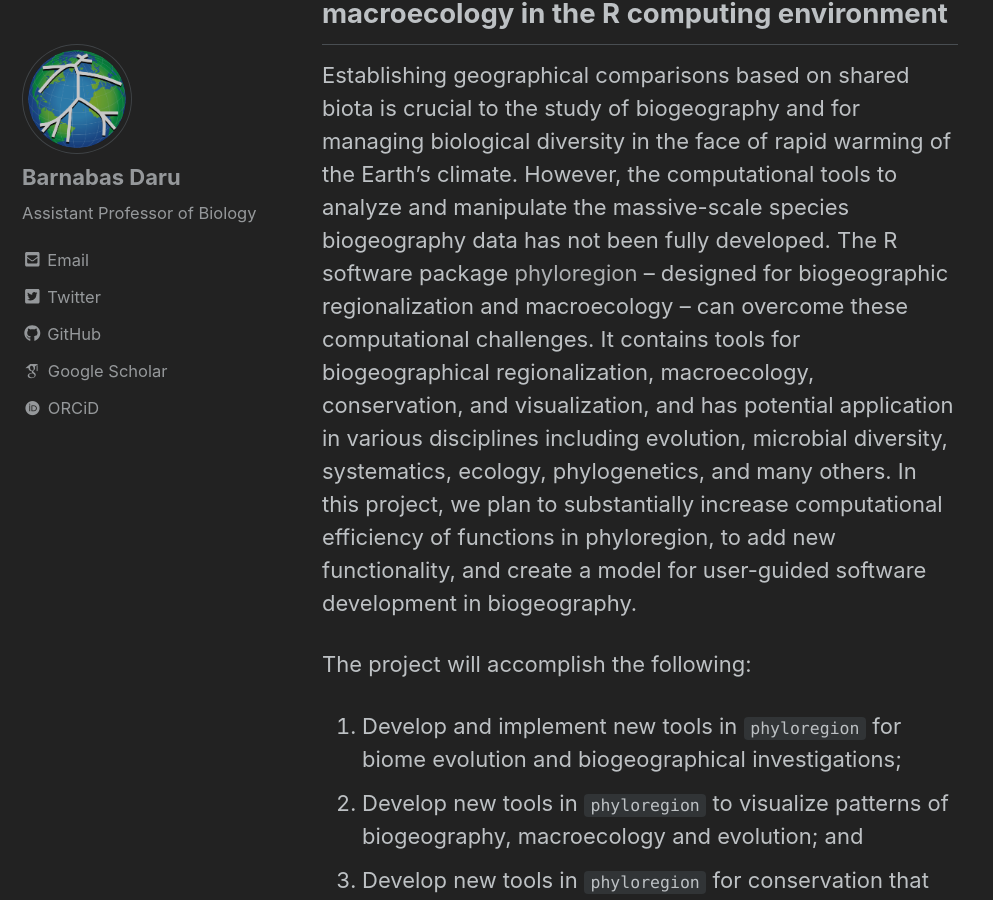
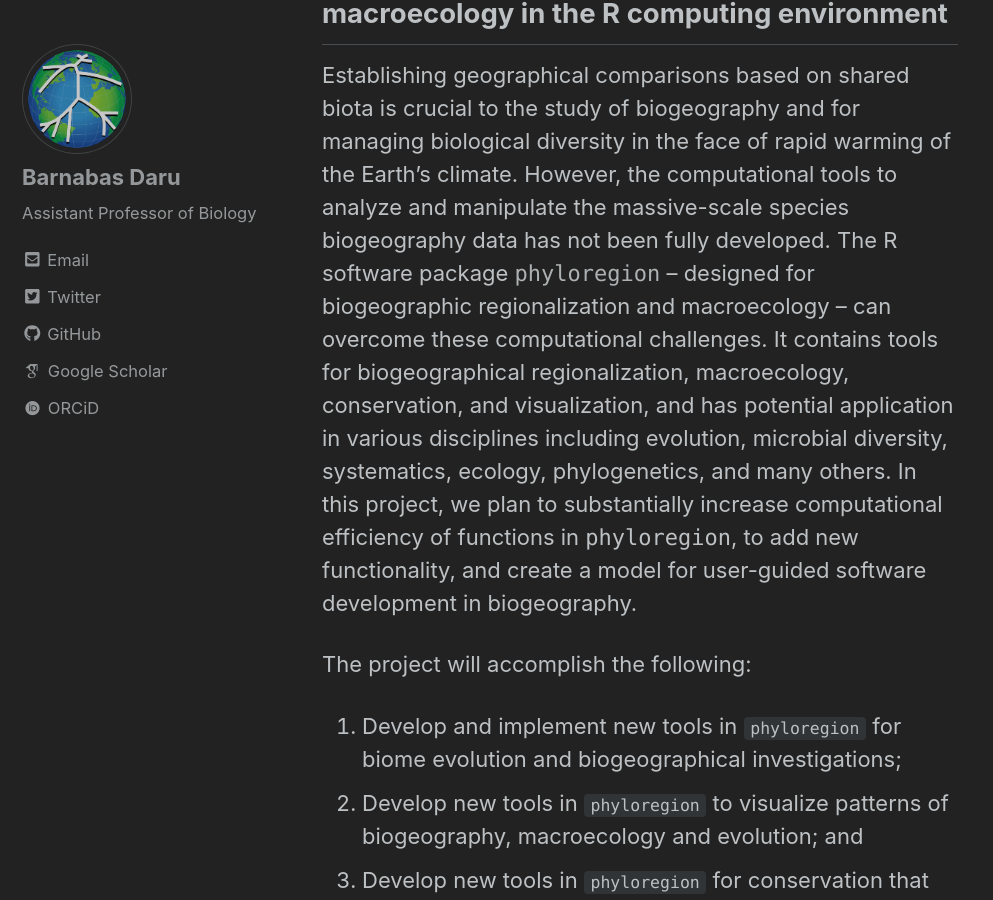
Before and after one commit to darunabas/darulab.github.io, a Jekyll site: the page built from _pages/research.html, in a window 1280 px wide and 900 px high, scrolled down 1459 px. Shown: the whole window, without its empty margins (0-993 px from the left). Built offline with Jekyll 4.4.1, drawn with Linux system fonts in a browser that asks for light colours; nearby versions of some CDN libraries; some web fonts are replaced.

Commit message:
Update research.html

```diff
--- a/_pages/research.html
+++ b/_pages/research.html
@@ -16,7 +16,7 @@ Some of the recent and ongoing research projects in the Daru lab are as follows:
 The exponential growth of species occurrence data can facilitate dynamic biodiversity analyses. However, raw biodiversity data alone should not be used indiscriminately due to inherent sampling biases, impediments that contribute to the Wallacean shortfall (i.e. the paucity of species’ geographic information). It has been suggested that the Wallacean shortfall is a common phenomenon across taxa, however, there is no global assessment geared toward overcoming this impediment for plants, despite the fundamental role of plants in ecosystem stability, food security and biodiversity conservation. Here, we propose GreenMaps, a new tool that will permit a rapid initial assessment of the Wallacean shortfall for plants by building base maps of species’ predicted distributions upon which citizen science participation could contribute to spatial validation of the actual range occupied by species. The initial stages of GreenMaps have now been accomplished, providing a massive dataset of modeled range maps for over 230,000 vascular plant species. This will make it the largest and only global assessment of geographic distributions for plant species at scales relevant to research and conservation. Ultimately, GreenMaps will interface with a mobile application to enable volunteers from any region of the world to validate predicted species distributions to be used for the generation of new and improved global maps of plant distributions.
 
 <h2><code>phyloregion</code>, computational infrastructure for biogeographic regionalization and macroecology in the R computing environment</h2>
-Establishing geographical comparisons based on shared biota is crucial to the study of biogeography and for managing biological diversity in the face of rapid warming of the Earth’s climate. However, the computational tools to analyze and manipulate the massive-scale species biogeography data has not been fully developed. The R software package <a href="http://phyloregion.com" target="_blank">phyloregion</a> – designed for biogeographic regionalization and macroecology – can overcome these computational challenges. It contains tools for biogeographical regionalization, macroecology, conservation, and visualization, and has potential application in various disciplines including evolution, microbial diversity, systematics, ecology, phylogenetics, and many others. In this project, we plan to substantially increase computational efficiency of functions in phyloregion, to add new functionality, and create a model for user-guided software development in biogeography.<p>
+Establishing geographical comparisons based on shared biota is crucial to the study of biogeography and for managing biological diversity in the face of rapid warming of the Earth’s climate. However, the computational tools to analyze and manipulate the massive-scale species biogeography data has not been fully developed. The R software package <code> <a href="http://phyloregion.com" target="_blank">phyloregion</a></code> – designed for biogeographic regionalization and macroecology – can overcome these computational challenges. It contains tools for biogeographical regionalization, macroecology, conservation, and visualization, and has potential application in various disciplines including evolution, microbial diversity, systematics, ecology, phylogenetics, and many others. In this project, we plan to substantially increase computational efficiency of functions in <code>phyloregion</code>, to add new functionality, and create a model for user-guided software development in biogeography.<p>
 
 <p>The project will accomplish the following:
 <ol>
```
